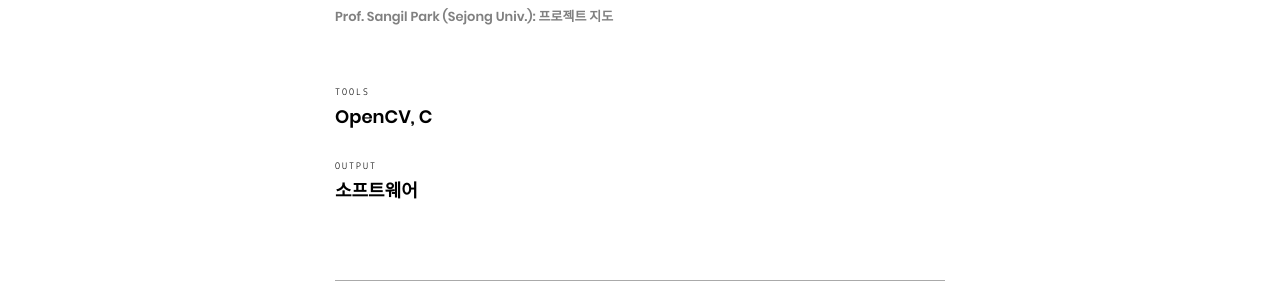
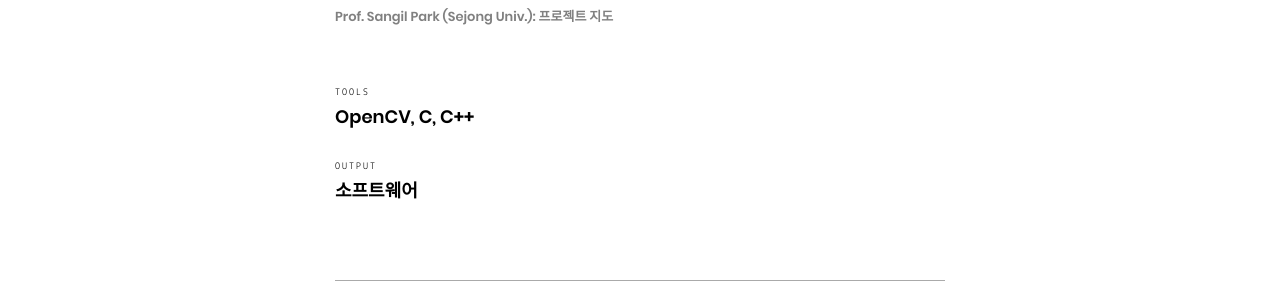
Before and after one commit to hanby-ixd/hanby-ixd.github.io, a Jekyll site: the page built from _posts/projects/2021-01-18-morphing.md, in a window 1280 px wide. Shown: the part 788-1088 px from the top of the page. Built offline with Jekyll 4.4.1, drawn with Linux system fonts in a browser that asks for light colours; nearby versions of some CDN libraries; library files that are not in the unit come from our copies.

```diff
--- a/_posts/projects/2021-01-18-morphing.md
+++ b/_posts/projects/2021-01-18-morphing.md
@@ -16,7 +16,7 @@ project:
   typedetail: "세종대학교 디지털콘텐츠학과"
   role: "소프트웨어 개발"
   supporter1: "Prof. Sangil Park (Sejong Univ.): 프로젝트 지도"
-  tools: "OpenCV, C"
+  tools: "OpenCV, C, C++"
   output: "소프트웨어"
 
 images:
```
